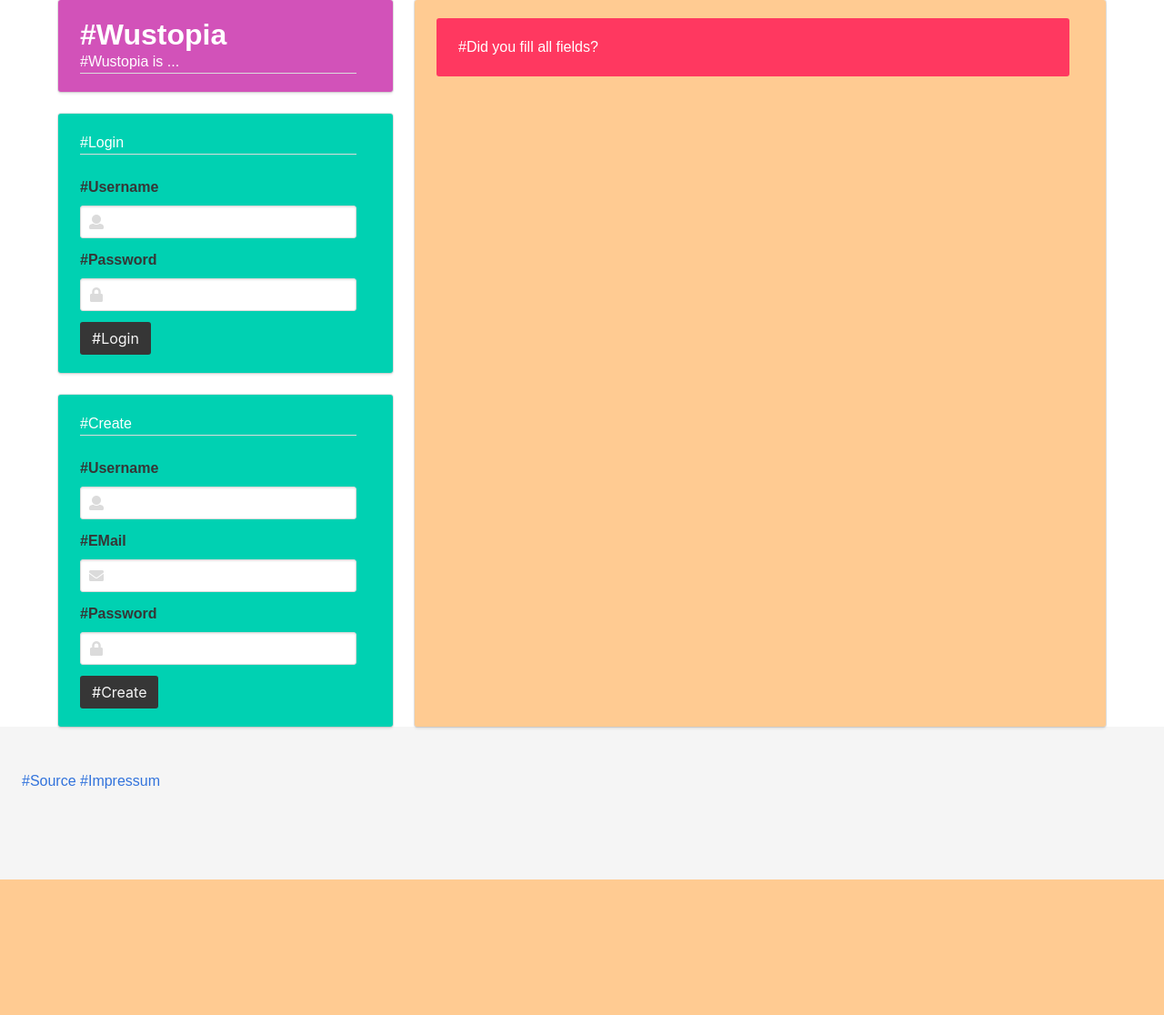
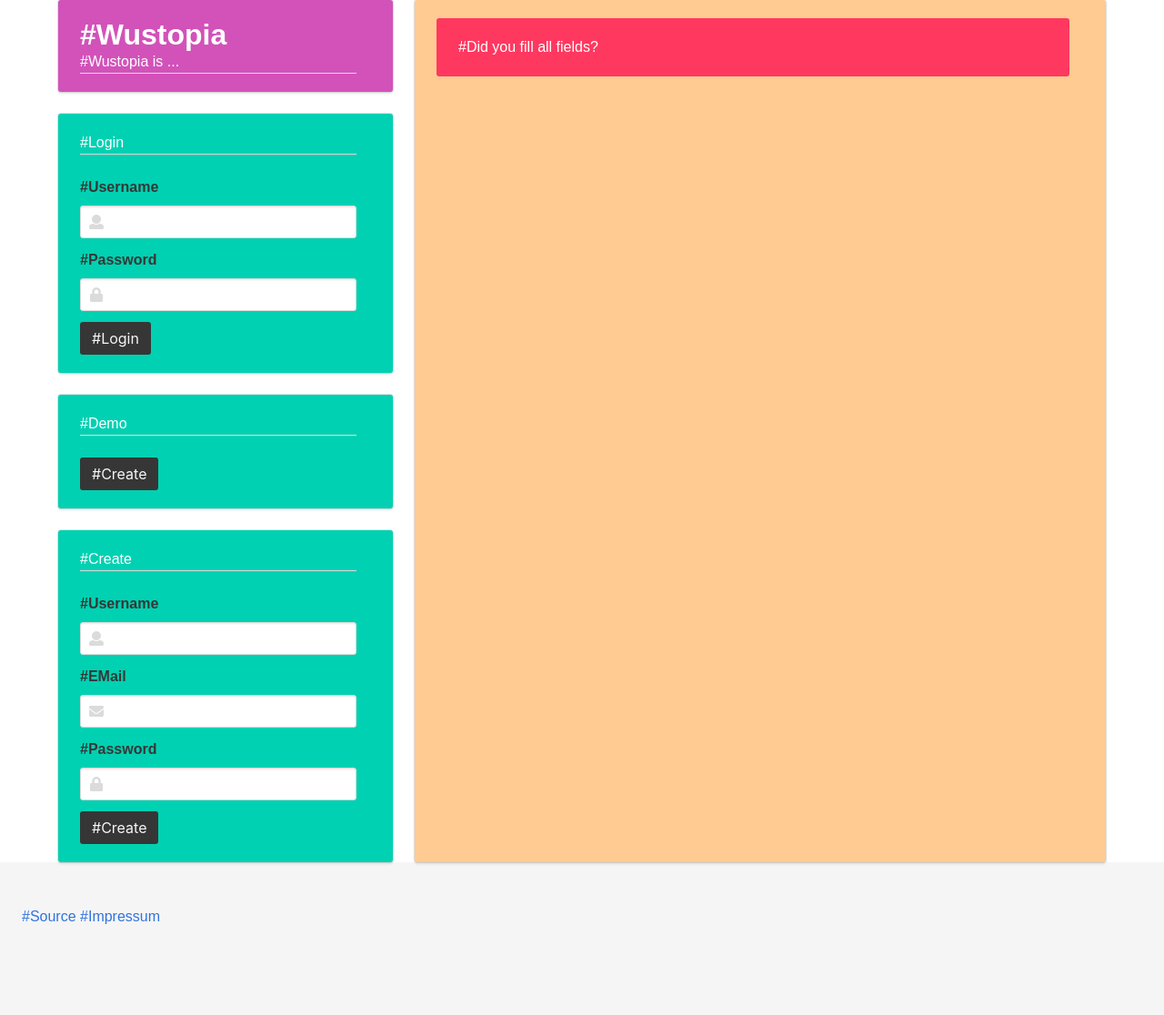
Before and after one commit to exmatrikulator/wustopia, a Flask app: page /user/login in a window 1280 px wide. Shown: the whole page at 91% size. Before the commit the page ends 967 px from the top, so only its background shows below. Run offline with Flask 2, Linux system fonts and the light colour scheme.

Commit message:
added Demo Mode

```diff
--- a/webapp/templates/base.html
+++ b/webapp/templates/base.html
@@ -53,6 +53,16 @@
                 </div>
               </div>
               <input class="button is-dark" type="submit" value="{{ gettext("#Login") }}" />
+            </form>
+          </div>
+          <div class="tile is-child box notification is-turquoise">
+            <div class="tabs">
+              <ul>
+                <li class="is-active">{{ gettext("#Demo") }}</li>
+              </ul>
+            </div>
+            <form method="POST" action="/demo">
+              <input class="button is-dark" type="submit" value="{{ gettext("#Create") }}" />
             </form>
           </div>
           <div class="tile is-child box notification is-turquoise">
--- a/webapp/views.py
+++ b/webapp/views.py
@@ -242,35 +242,22 @@ def ranking_building(id,slug):
     return wustopia_render_template('ranking_building.html', ranking=ranking, placecategory=placecategory)
 
 
+@app.route('/demo', methods=['POST'])
+def demo():
+    user = User.new_user()
+    login_user(user)
+    return redirect('/map')
+
 @app.route('/user/create', methods=['POST'])
 def user_create():
     try:
         form = UserCreateForm()
         if form.validate_on_submit():
-            user = User(
+            user = User.new_user(
                 username = form.username.data,
                 email = form.email.data,
                 password = form.password.data
             )
-            db.session.add(user)
-            db.session.flush()
-
-            db.session.add(Balance(user=user.id, resource_id=Resource().get_id("Gold"), amount=100))
-            #db.session.add(Balance(user=user.id, resource_id=Resource().get_id("Nahrung"), amount=100))
-            #db.session.add(Balance(user=user.id, resource_id=Resource().get_id("Baumaterial"), amount=100))
-            #db.session.add(Balance(user=user.id, resource_id=Resource().get_id("Kultur"), amount=100))
-            db.session.commit()
-            #subject = "Confirm your email"
-            #token = ts.dumps(form.email.data, salt='email-confirm-key')
-            #confirm_url = url_for(
-            #    'user_confirm',
-            #    token=token,
-            #    _external=True)
-            #html = render_template(
-            #    'email/confirm.html',
-            #    confirm_url=confirm_url)
-            # We'll assume that send_email has been defined in myapp/util.py
-            #return html
             login_user(user)
             return redirect('/map')
         return wustopia_render_template("error.html", error = form.errors)
```
Also changed, not shown: webapp/models.py (+17 -0 lines).
